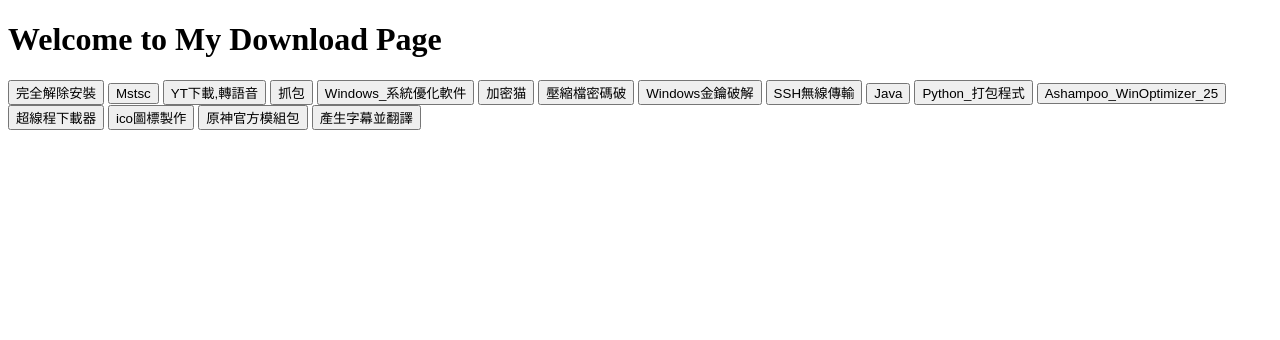
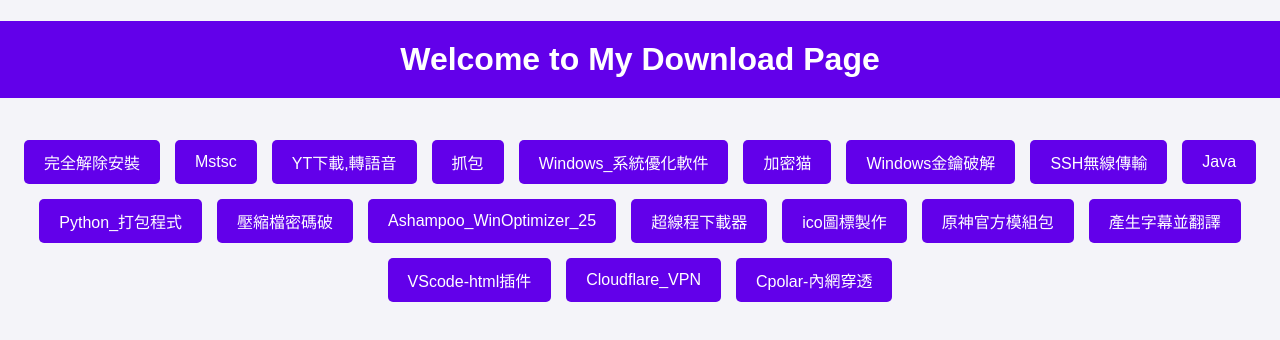
Before and after one commit to jeremykirto/Download, a plain HTML site: page index.html in a window 1280 px wide. Drawn offline with Linux system fonts and the light colour scheme.

Commit message:
Update index.html

```diff
--- a/index.html
+++ b/index.html
@@ -2,110 +2,72 @@
 <html lang="en">
 <head>
 <meta charset="UTF-8">
-<title>Downdows</title>
+<meta name="viewport" content="width=device-width, initial-scale=1.0">
+<title>Download Page</title>
+<style>
+  body {
+    font-family: Arial, sans-serif;
+    text-align: center;
+    background-color: #f4f4f9;
+    margin: 0;
+    padding: 0;
+  }
+  h1 {
+    background-color: #6200ea;
+    color: white;
+    padding: 20px 0;
+  }
+  .container {
+    display: flex;
+    flex-wrap: wrap;
+    justify-content: center;
+    gap: 15px;
+    padding: 20px;
+  }
+  button {
+    background-color: #6200ea;
+    color: white;
+    border: none;
+    padding: 10px 20px;
+    font-size: 16px;
+    cursor: pointer;
+    border-radius: 5px;
+    transition: background-color 0.3s;
+  }
+  button:hover {
+    background-color: #3700b3;
+  }
+</style>
 <script>
-  function openGeek() {
-    window.location.href = "https://mega.nz/file/oi9FwS4A#KkNE8iZGZ93b9x5vJy6uLiITwzNII8G4hStZlhe71r0";
+  function navigateTo(url) {
+    window.location.href = url;
   }
-
-  function openMstsc() {
-
-    window.location.href = "https://mega.nz/file/YqdyFZyJ#deWApPJiqjKQ90dkYeWGFemUek-fW8p-oyFAnUeEzK0";
-  }
-  function openYT_() {
-
-window.location.href = "https://mega.nz/file/kzsAwR6L#cX6EzG4j7RYvpEBEQ_-ANPxryHIyACSK1Ur9rNByobc";
-}
-
- function openWC() {
-
-window.location.href = "https://mega.nz/file/5vlHQKrA#z8KBD3GwvhZgKIqaZtrFQenUlNCVjfK4OjbpjhYhPMg";
-}
-
- function openWindows() {
-
-window.location.href = "https://mega.nz/file/sjtiiS7I#XAOWzIJVbNQhBad1CAGdPvCkc9JO-PAVcp4RYWYvS7w";
-}
-
- function openjiamimao_master() {
-
-window.location.href = "https://mega.nz/file/9qNQUZbA#8acjTis5xSbliZoLPiM3pJVY6z2rMXnrq8Vw8Sxnuvw";
-}
-
- function openWindows_Pro_Key() {
-
-window.location.href = "https://mega.nz/file/UvFX1KrR#ALTTpl4b11sCiNPtWtxrLzIgTqSp0MCThHULFM7zVyc";
-}
-
- function openSSH() {
-
-window.location.href = "https://mega.nz/file/UuVQlZCY#dyta77yzfpr1OkeaVWXEoUuf9Koaa2gc-tpBv5JB_jw";
-}
-
- function openJava() {
-
-window.location.href = "https://mega.nz/file/oy8HRKiQ#EmtBeFleVhQynjtJKcuC2wLkkzldkJJLQXSy7Vvf43I";
-}
-
- function openPython() {
-
-window.location.href = "https://mega.nz/file/Vz1HgL4a#BJeXSu90nBn5Tp5wdGpZbAcR5yqtFT6tdS4J9yCFsio";
-}
-
- function openPassper_87195() {
-
-window.location.href = "https://mega.nz/file/MikHAR4D#CAK6X_PsVwEVIqr6p-8qoYzmV9hQgulfctg27wCgD70";
-}
-
-  function Ashampoo_WinOptimize() {
-
-window.location.href = "https://mega.nz/file/0uUQzCYQ#_i3smbqReRPZpT-bEr7zSPCbL0tFr8zneqax-K9wwgE";
-}
-
-  function AB_Download_Manager() {
-
-window.location.href = "https://github.com/amir1376/ab-download-manager/releases/tag/v1.4.4";
-}
-
-  function ico() {
-
-window.location.href = "https://mega.nz/file/M3sR3Z6B#Sg__HArNSzgmislb8dPcU0s1ywU73TLytanGL2XR1z8";
-}
-
-  function Genshen_Impact_Mode() {
-
-window.location.href = "https://mega.nz/file/JvNXjbwZ#UPWFYCDyzIsl41DllnDfTsGVHvO0nTp3o_mieZPOEXA";
-}
-
-  function VideoCaptioner() {
-
-window.location.href = "https://mega.nz/folder/4i1CHS4K#gaxyjNvG-JEXPOVE4-UG9g";
-}
-
-
-
-
 </script>
 </head>
 <body>
 
 <h1>Welcome to My Download Page</h1>
+<div class="container">
+  <button onclick="navigateTo('https://mega.nz/file/oi9FwS4A#KkNE8iZGZ93b9x5vJy6uLiITwzNII8G4hStZlhe71r0')">完全解除安裝</button>
+  <button onclick="navigateTo('https://mega.nz/file/YqdyFZyJ#deWApPJiqjKQ90dkYeWGFemUek-fW8p-oyFAnUeEzK0')">Mstsc</button>
+  <button onclick="navigateTo('https://mega.nz/file/kzsAwR6L#cX6EzG4j7RYvpEBEQ_-ANPxryHIyACSK1Ur9rNByobc')">YT下載,轉語音</button>
+  <button onclick="navigateTo('https://mega.nz/file/5vlHQKrA#z8KBD3GwvhZgKIqaZtrFQenUlNCVjfK4OjbpjhYhPMg')">抓包</button>
+  <button onclick="navigateTo('https://mega.nz/file/sjtiiS7I#XAOWzIJVbNQhBad1CAGdPvCkc9JO-PAVcp4RYWYvS7w')">Windows_系統優化軟件</button>
+  <button onclick="navigateTo('https://mega.nz/file/9qNQUZbA#8acjTis5xSbliZoLPiM3pJVY6z2rMXnrq8Vw8Sxnuvw')">加密猫</button>
+  <button onclick="navigateTo('https://mega.nz/file/UvFX1KrR#ALTTpl4b11sCiNPtWtxrLzIgTqSp0MCThHULFM7zVyc')">Windows金鑰破解</button>
+  <button onclick="navigateTo('https://mega.nz/file/UuVQlZCY#dyta77yzfpr1OkeaVWXEoUuf9Koaa2gc-tpBv5JB_jw')">SSH無線傳輸</button>
+  <button onclick="navigateTo('https://mega.nz/file/oy8HRKiQ#EmtBeFleVhQynjtJKcuC2wLkkzldkJJLQXSy7Vvf43I')">Java</button>
+  <button onclick="navigateTo('https://mega.nz/file/Vz1HgL4a#BJeXSu90nBn5Tp5wdGpZbAcR5yqtFT6tdS4J9yCFsio')">Python_打包程式</button>
+  <button onclick="navigateTo('https://mega.nz/file/MikHAR4D#CAK6X_PsVwEVIqr6p-8qoYzmV9hQgulfctg27wCgD70')">壓縮檔密碼破</button>
+  <button onclick="navigateTo('https://mega.nz/file/0uUQzCYQ#_i3smbqReRPZpT-bEr7zSPCbL0tFr8zneqax-K9wwgE')">Ashampoo_WinOptimizer_25</button>
+  <button onclick="navigateTo('https://github.com/amir1376/ab-download-manager/releases/tag/v1.4.4')">超線程下載器</button>
+  <button onclick="navigateTo('https://mega.nz/file/M3sR3Z6B#Sg__HArNSzgmislb8dPcU0s1ywU73TLytanGL2XR1z8')">ico圖標製作</button>
+  <button onclick="navigateTo('https://mega.nz/file/JvNXjbwZ#UPWFYCDyzIsl41DllnDfTsGVHvO0nTp3o_mieZPOEXA')">原神官方模組包</button>
+  <button onclick="navigateTo('https://mega.nz/folder/4i1CHS4K#gaxyjNvG-JEXPOVE4-UG9g')">產生字幕並翻譯</button>
+  <button onclick="navigateTo('https://mega.nz/file/1nU0UTJJ#iZSMsAEsHrMUnp8mSn8Zdi9frcj-GYTiME-dipFWXJA')">VScode-html插件</button>
+  <button onclick="navigateTo('https://mega.nz/file/pjVknJaA#YVDlUQuakOana_V1uGdWChK3c1TjKzAudbBAietic1E')">Cloudflare_VPN</button>
+  <button onclick="navigateTo('https://mega.nz/file/Zy0XzLzY#OogemdRWkce3ORSuzP8DDHhxXGcqcCRJWwUUTDBGcEY')">Cpolar-內網穿透</button>
+</div>
 
-<button onclick="openGeek()">完全解除安裝</button>
-<button onclick="openMstsc()">Mstsc</button>
-<button onclick="openYT_()">YT下載,轉語音</button>
-<button onclick="openWC()">抓包</button>
-<button onclick="openWindows()">Windows_系統優化軟件</button>
-<button onclick="openjiamimao_master()">加密猫</button>
-<button onclick="openPassper_87195()">壓縮檔密碼破</button>
-<button onclick="openWindows_Pro_Key()">Windows金鑰破解</button>
-<button onclick="openSSH()">SSH無線傳輸</button>
-<button onclick="openJava()">Java</button>
-<button onclick="openPython()">Python_打包程式</button>
-<button onclick="Ashampoo_WinOptimize()">Ashampoo_WinOptimizer_25</button>
-<button onclick="AB_Download_Manager()">超線程下載器</button>
-<button onclick="ico()">ico圖標製作</button>
-<button onclick="Genshen_Impact_Mode()">原神官方模組包</button>
-<button onclick="VideoCaptioner()">產生字幕並翻譯</button>
 </body>
 </html>
```
